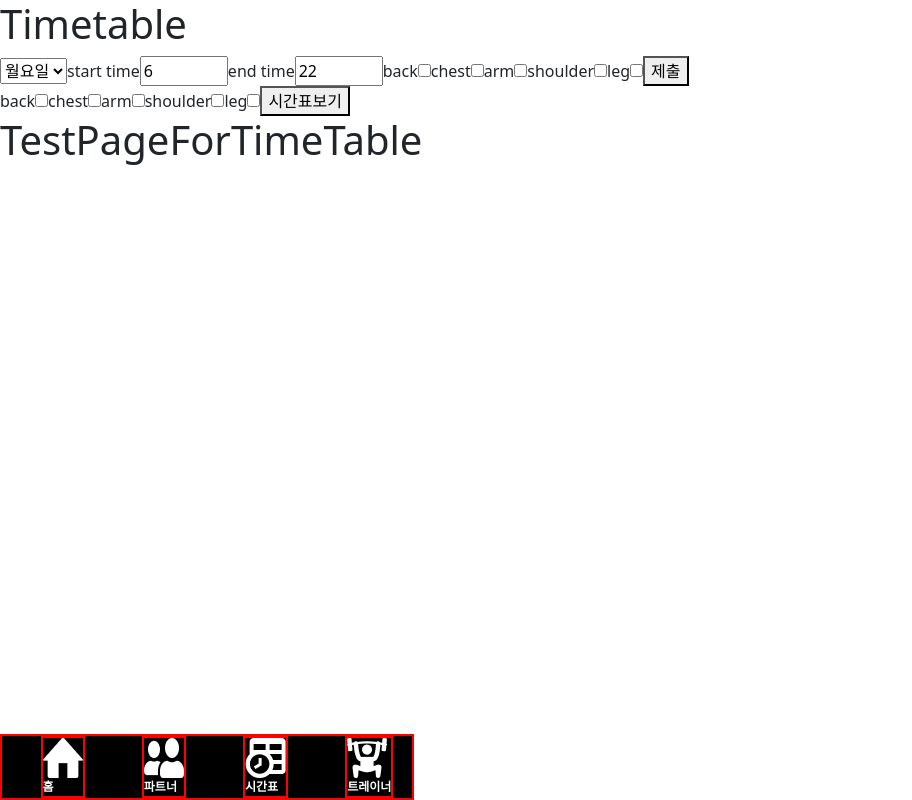
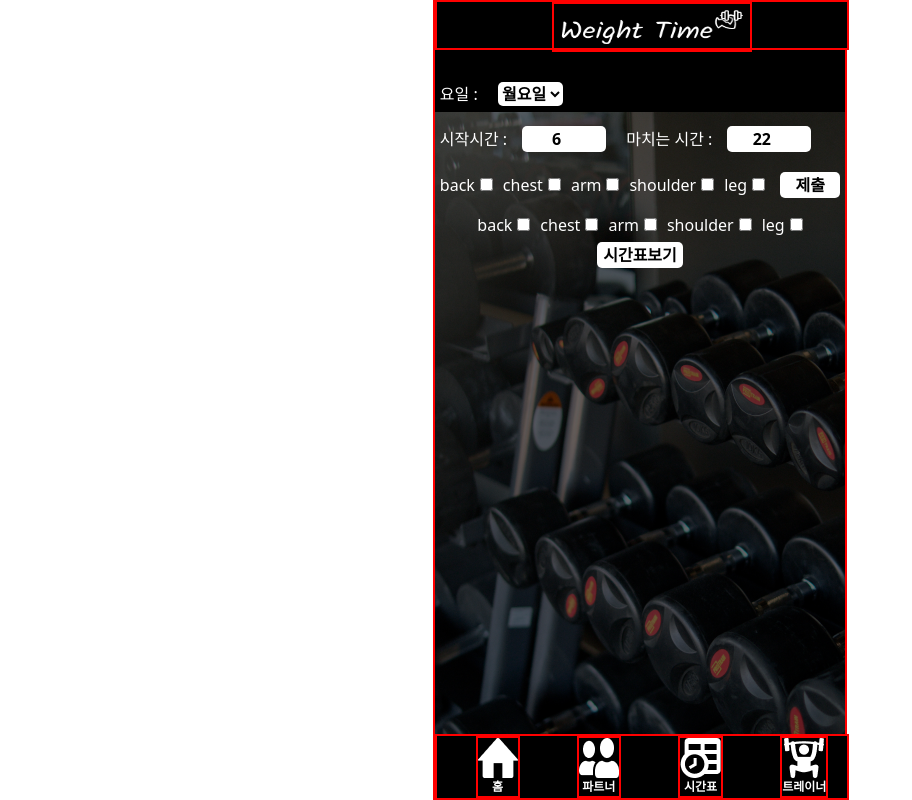
Before and after one commit to weightsforfun/Weight_Time, a React (Create React App) app in the folder weight_time/: page /TimetablePage in a window 1280 px wide. Shown: the top 800 px of the page, without its empty margins (0-912 px from the left). Built offline with nearby package versions, Linux system fonts and the light colour scheme; no server answers.

Commit message:
chan design end

```diff
--- a/weight_time/src/components/Timetable.js
+++ b/weight_time/src/components/Timetable.js
@@ -7,13 +7,13 @@ class Appi extends Component {
     this.state = {
       timetableProps: {
         events: {
-          m: this.props.monday,
-          t: this.props.tuesday,
-          w: this.props.wednesday,
-          t: this.props.thursday,
-          f: this.props.friday,
-          s: this.props.saturday,
-          s: this.props.sunday,
+          mon: this.props.monday,
+          tue: this.props.tuesday,
+          wed: this.props.wednesday,
+          thu: this.props.thursday,
+          fri: this.props.friday,
+          sat: this.props.saturday,
+          sun: this.props.sunday,
         },
         hoursInterval: [6, 24],
         timeLabel: "Time :)",
--- a/weight_time/src/routes/Home.js
+++ b/weight_time/src/routes/Home.js
@@ -8,6 +8,7 @@ import Fade from 'react-reveal/Fade';
 
 const Home = ({ isLoggedIn }) => {
   return (
+
     <div className="main_dis">
       <div className="logo_div" style={{ position: "fixed", top: "0px" }}>
         <img className="logo" src="img/logo_w.png" alt="error" />
--- a/weight_time/src/routes/TestPageForTimeTable.js
+++ b/weight_time/src/routes/TestPageForTimeTable.js
@@ -1,6 +1,6 @@
 import React from "react";
 
 const TestPageForTimeTable = ({ test }) => {
-  return <h1>TestPageForTimeTable</h1>;
+  return;
 };
 export default TestPageForTimeTable;
--- a/weight_time/src/routes/TimetablePage.js
+++ b/weight_time/src/routes/TimetablePage.js
@@ -162,12 +162,21 @@ const TimetablePage = ({ isLoggedIn }) => {
     setWantTable(false);
   };
   return (
-    <>
+
+    <div className="main_dis" style={{ height: "1120px" }}>
+      <div className="m_nav">
+        <Navigation isLoggedIn={isLoggedIn} />
+      </div>
+      <div className="logo_div" style={{ position: "fixed", top: "0px" }}>
+        <img className="logo" src="img/logo_w.png" alt="error" />
+      </div>
       <div className="TimetablePage">
-        <h1>Timetable</h1>
-        <div className="submitBox">
+
+        <div className="submitBox" style={{ textAlign: "left", display: "inline-block", marginTop: "30px" }}>
+
           <form onSubmit={onSubmit}>
-            <select name="요일" onChange={onChangeDay}>
+            <label htmlFor="startTime">요일 :</label>
+            <select name="요일" onChange={onChangeDay} style={{ marginLeft: "20px" }} className="choose_btn">
               <option value={"월요일"}>월요일</option>
               <option value={"화요일"}>화요일</option>
               <option value={"수요일"}>수요일</option>
@@ -176,8 +185,11 @@ const TimetablePage = ({ isLoggedIn }) => {
               <option value={"토요일"}>토요일</option>
               <option value={"일요일"}>일요일</option>
             </select>
-            <label htmlFor="startTime">start time</label>
-            <input
+            <br />
+            <div style={{ marginTop: "20px" }}>
+              <label htmlFor="startTime">시작시간 :</label>
+              <input style={{ marginLeft: "15px" }}
+                className="choose_btn"
                 type="number"
                 min="6"
                 max="22"
@@ -185,99 +197,111 @@ const TimetablePage = ({ isLoggedIn }) => {
                 id="startTime"
                 onChange={onChangeStartTime}
               ></input>
-            <label htmlFor="endTime">end time</label>
-            <input
+              <label htmlFor="endTime" style={{ marginLeft: "20px" }}>마치는 시간 :</label>
+              <input style={{ marginLeft: "15px" }}
+                className="choose_btn"
                 type="number"
                 min="6"
                 max="22"
                 value={endTime}
                 id="endTime"
                 onChange={onChangeEndTime}
-            ></input>
+              ></input><br />
+            </div>
+            <div style={{ textAlign: "center" }}>
+              <div style={{ marginTop: "20px" }}>
                 <label htmlFor="0">back</label>
-            <input
+                <input className="checkbox_margin"
                   type="checkbox"
                   value="등"
                   id="0"
                   onChange={onChangePartForSubmit}
                 ></input>
-            <label htmlFor="1">chest</label>
-            <input
+                <label htmlFor="1" className="part_margin">chest</label>
+                <input className="checkbox_margin"
                   type="checkbox"
                   value="가슴"
                   id="1"
                   onChange={onChangePartForSubmit}
                 ></input>
-            <label htmlFor="2">arm</label>
-            <input
+                <label htmlFor="2" className="part_margin">arm</label>
+                <input className="checkbox_margin"
                   type="checkbox"
                   value="팔"
                   id="2"
                   onChange={onChangePartForSubmit}
                 ></input>
-            <label htmlFor="3">shoulder</label>
-            <input
+                <label htmlFor="3" className="part_margin">shoulder</label>
+                <input className="checkbox_margin"
                   type="checkbox"
                   value="어깨"
                   id="3"
                   onChange={onChangePartForSubmit}
                 ></input>
-            <label htmlFor="4">leg</label>
-            <input
+                <label htmlFor="4" className="part_margin">leg</label>
+                <input className="checkbox_margin"
                   type="checkbox"
                   value="하체"
                   id="4"
                   onChange={onChangePartForSubmit}
                 ></input>
-            <button type="submit" onSubmit={onSubmit}>
+
+                <button type="submit" onSubmit={onSubmit} style={{ marginLeft: "15px", width: "60px" }} className="choose_btn">
                   제출
                 </button>
+              </div>
+            </div>
           </form>
         </div>
-        <div className="selectTableBox">
+        <div className="selectTableBox" style={{ marginTop: "15px" }}>
           <form onSubmit={onSubmitToSee}>
             <label htmlFor="5">back</label>
             <input
+              className="checkbox_margin"
               type="checkbox"
               value="등"
               id="5"
               onChange={onChangePartToSeeTable}
             ></input>
-            <label htmlFor="6">chest</label>
+            <label htmlFor="6" className="part_margin">chest</label>
             <input
+              className="checkbox_margin"
               type="checkbox"
               value="가슴"
               id="6"
               onChange={onChangePartToSeeTable}
             ></input>
-            <label htmlFor="7">arm</label>
+            <label htmlFor="7" className="part_margin">arm</label>
             <input
+              className="checkbox_margin"
               type="checkbox"
               value="팔"
               id="7"
               onChange={onChangePartToSeeTable}
             ></input>
-            <label htmlFor="8">shoulder</label>
+            <label htmlFor="8" className="part_margin">shoulder</label>
             <input
+              className="checkbox_margin"
               type="checkbox"
               value="어깨"
               id="8"
               onChange={onChangePartToSeeTable}
             ></input>
-            <label htmlFor="9">leg</label>
+            <label htmlFor="9" className="part_margin">leg</label>
             <input
+              className="checkbox_margin"
               type="checkbox"
               value="하체"
               id="9"
               onChange={onChangePartToSeeTable}
             ></input>
-            <>
+            <div style={{ paddingBottom: "25px" }}>
               {wantTable ? (
-                <button onClick={onSubmitToChange}>시간표다시선택</button>
+                <button onClick={onSubmitToChange} className="choose_btn" style={{ marginTop: "5px" }}>시간표다시선택</button>
               ) : (
-                <button onSubmit={onSubmitToSee}>시간표보기</button>
+                <button onSubmit={onSubmitToSee} className="choose_btn" style={{ marginTop: "5px" }}>시간표보기</button>
               )}
-            </>
+            </div>
           </form>
         </div>
         <>
@@ -296,10 +320,8 @@ const TimetablePage = ({ isLoggedIn }) => {
           )}
         </>
       </div>
-      <div className="m_nav">
-        <Navigation isLoggedIn={isLoggedIn} />
+
     </div>
-    </>
   );
 };
 export default TimetablePage;
--- a/weight_time/src/style.css
+++ b/weight_time/src/style.css
@@ -23,7 +23,7 @@
     /* background-image: url('../public/img/background.png'); */
     margin: auto;
     text-align: center;
-
+    color: #ffffff;
 
 }
 
@@ -160,3 +160,22 @@
 
 
 }
+
+.choose_btn {
+    background-color: #ffffff;
+    color: #000000;
+    border: 0px;
+    text-align: center;
+    border-radius: 5px;
+    font-weight: 600;
+}
+
+.checkbox_margin {
+    margin-left: 5px;
+
+}
+
+.part_margin {
+    margin-left: 10px;
+
+}
```
Lines whose indentation alone changed are shown as unchanged.
